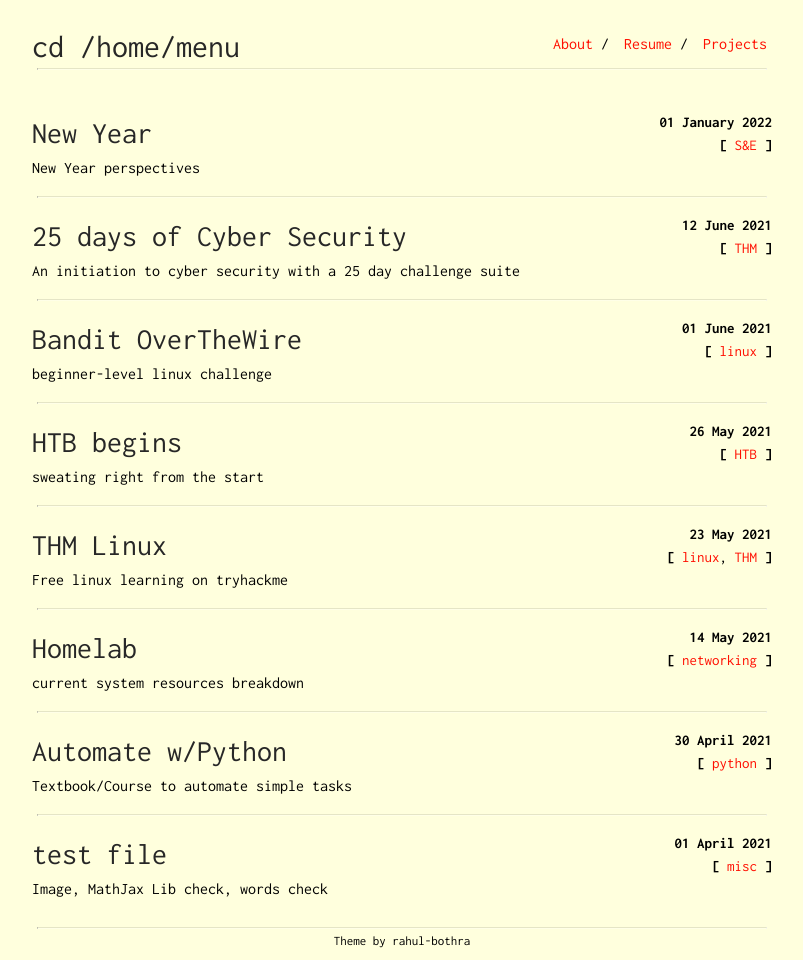
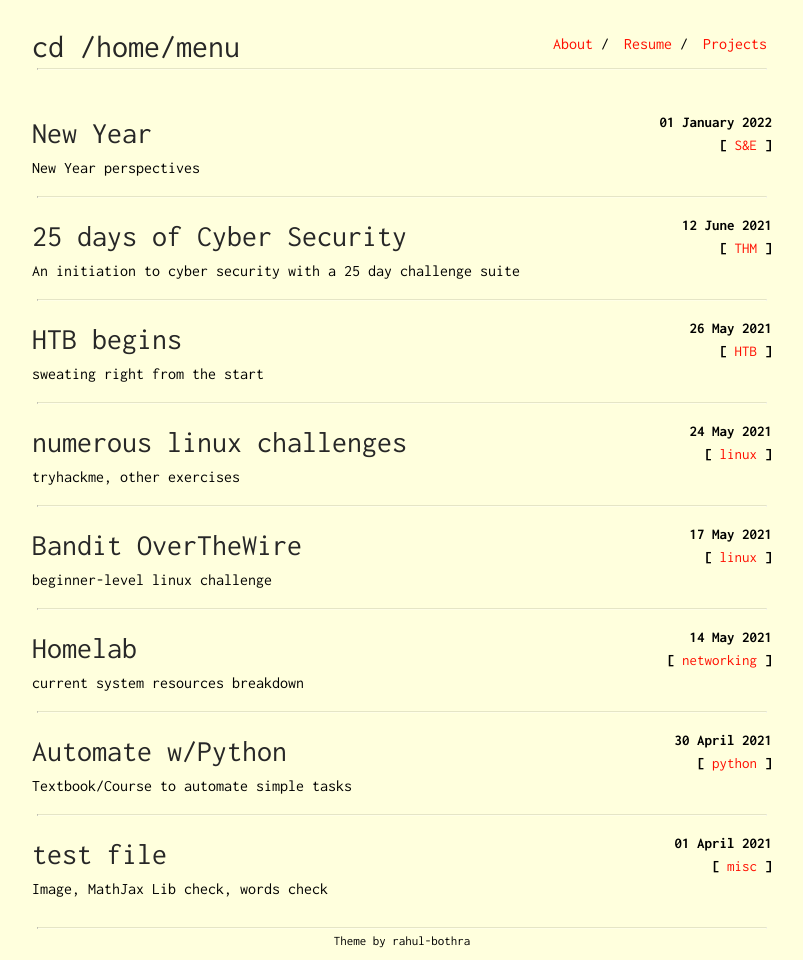
Before and after one commit to pruthvirajbhat/website-portfolio-old-uno, a Jekyll site: the page built from index.html, in a window 1280 px wide. Shown: the whole page, without its empty margins (238-1041 px from the left). Built offline with Jekyll 4.4.1, drawn with Linux system fonts in a browser that asks for light colours.

Commit message:
linux pages sorting

```diff
--- a/_posts/2021/05/2021-05-23-thm-linux.md
+++ /dev/null
@@ -1,8 +0,0 @@
----
-layout: post
-title: THM Linux
-subtitle: Free linux learning on tryhackme
-tags: [linux, THM]
----
-
-3 pages of linux learning! Awesome.
```
Also changed, not shown: _posts/2021/05/2021-05-24-other-linux-ch.md (added, +14 -0 lines), _posts/2021/05/2021-05-17-bandit-challenge.md (line endings or trailing spaces).
